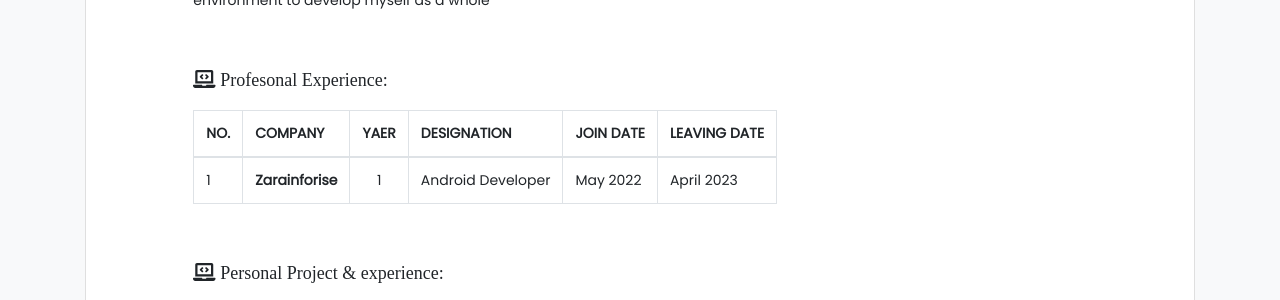
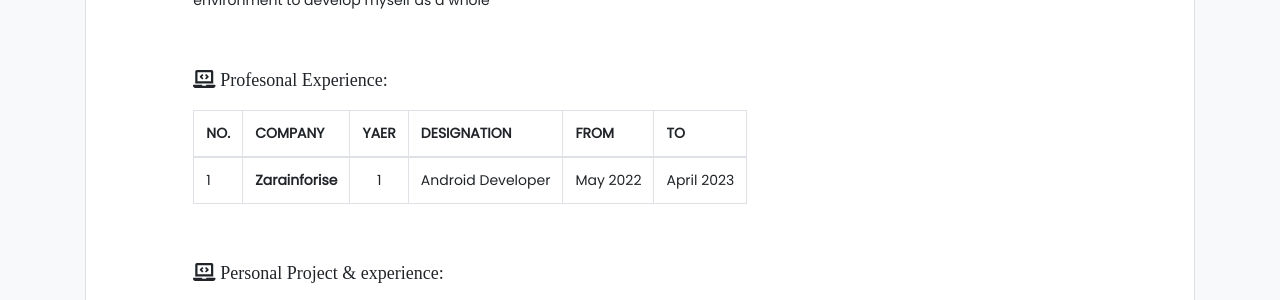
Before and after one commit to rabi-shankar/resume, a Jekyll site: the page built from index.html, in a window 1280 px wide and 900 px high. Shown: the part 426-726 px from the top of the window. Built offline with Jekyll 4.4.1, drawn with Linux system fonts in a browser that asks for light colours; nearby versions of some CDN libraries; some web fonts are replaced.

Commit message:
Update experience.html

```diff
--- a/_includes/experience.html
+++ b/_includes/experience.html
@@ -7,8 +7,8 @@
                 <th >COMPANY</th>
                 <th class="m-size">YAER</th>
                 <th class="m-size">DESIGNATION</th>
-                <th class="m-size">JOIN DATE</th>
-                <th class="m-size">LEAVING DATE</th>
+                <th class="m-size">FROM</th>
+                <th class="m-size">TO</th>
             </tr>
         </thead>
         <tbody>
```
